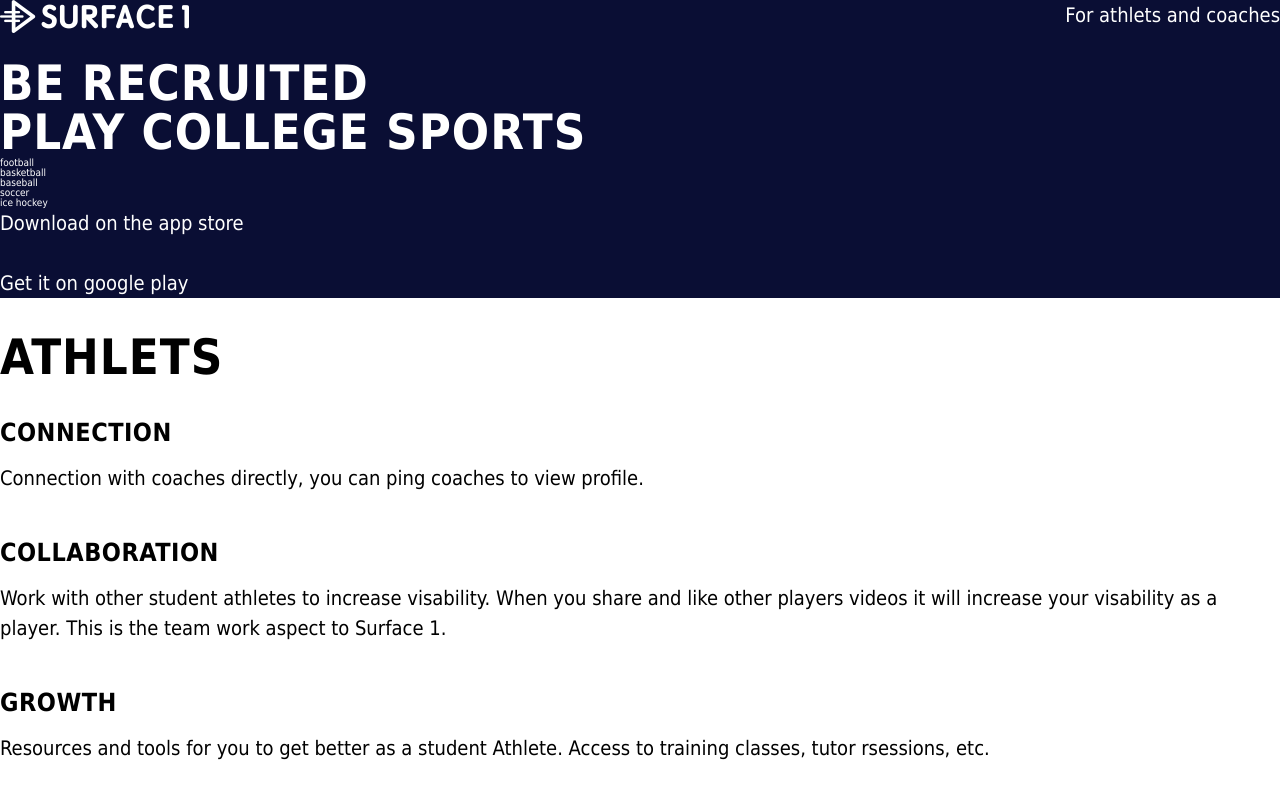
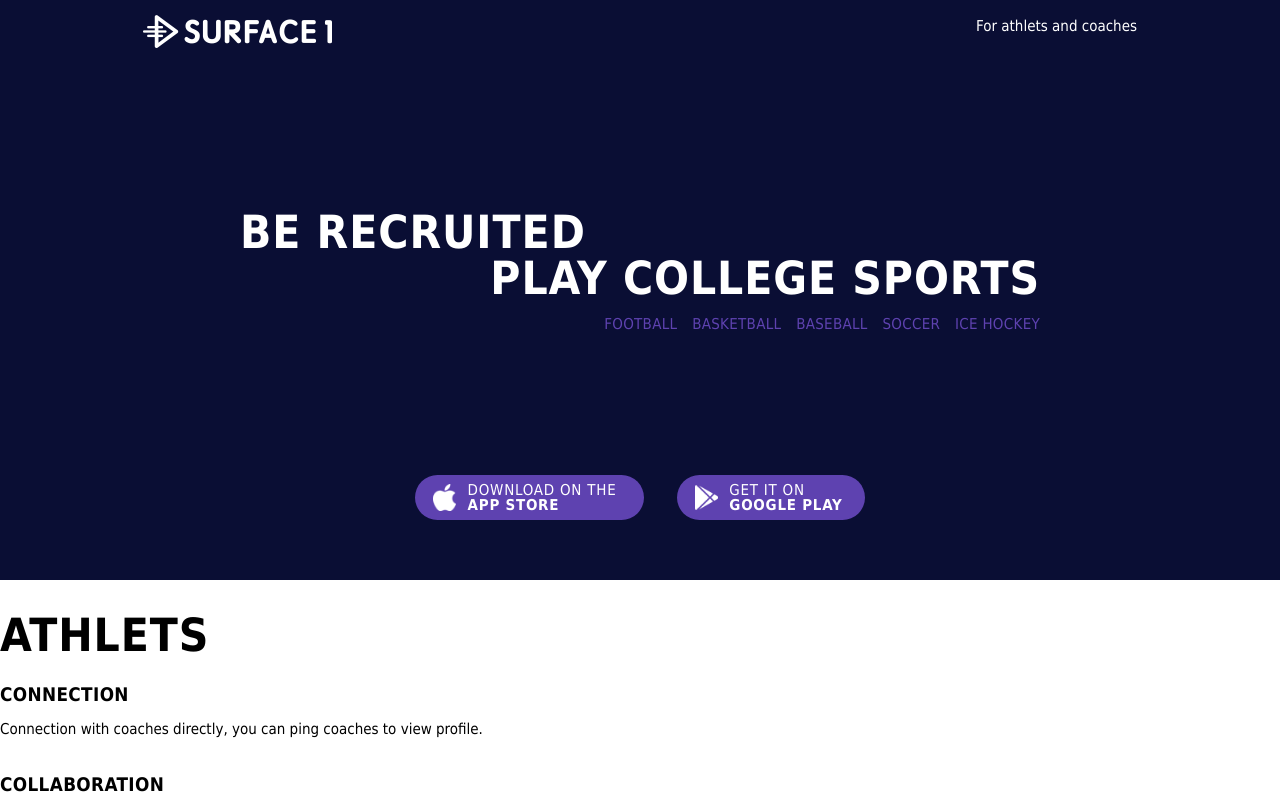
Before and after one commit to bahimy/surface, a website: page src/html/index.html in a window 1280 px wide. Shown: the top 800 px of the page. Drawn offline with nearby package versions, Linux system fonts and the light colour scheme; files that its build step writes are made by us from their sources; files whose address does not match are found by name.

Commit message:
Updates hero section style

```diff
--- a/src/html/index.html
+++ b/src/html/index.html
@@ -10,25 +10,27 @@
 </head>
 
 <body>
-<section>
-  <div class="hero">
+<section class="hero">
+  <div class="hero__container">
     <a href="#" class="hero__brand"><img src="images/brand.png" alt="Brand logo" /></a>
     <p class="hero__motto">For athlets and coaches</p>
     <div class="hero__headers">
-      <h1 class="hero__header">Be recruited</h1>
-      <h1 class="hero__header">Play college sports</h1>
+      <h1 class="hero__header hero__header--left">Be recruited</h1>
+      <h1 class="hero__header hero__header--right">Play college sports</h1>
+      <nav class="navbar">
+        <ul>
+          <li class="navbar__item"><a class="navbar__link" href="#">football</a></li>
+          <li class="navbar__item"><a class="navbar__link" href="#">basketball</a></li>
+          <li class="navbar__item"><a class="navbar__link" href="#">baseball</a></li>
+          <li class="navbar__item"><a class="navbar__link" href="#">soccer</a></li>
+          <li class="navbar__item"><a class="navbar__link" href="#">ice hockey</a></li>
+        </ul>
+      </nav>
     </div>
-    <nav>
-      <ul>
-        <li><a href="#">football</a></li>
-        <li><a href="#">basketball</a></li>
-        <li><a href="#">baseball</a></li>
-        <li><a href="#">soccer</a></li>
-        <li><a href="#">ice hockey</a></li>
-      </ul>
-    </nav>
-    <p><a href="#">Download on the <span>app store</span></a></p>
-    <p><a href="#">Get it on <span>google play</span></a></p>
+    <div class="hero__buttons">
+      <a class="button button--as" href="#">Download on the <span class="button__brand">app store</span></a>
+      <a class="button button--gp" href="#">Get it on <span class="button__brand">google play</span></a>
+    </div>
   </div>
 </section>
 <section>
--- a/src/scss/base/_functions.scss
+++ b/src/scss/base/_functions.scss
@@ -1,5 +1,6 @@
 @function getFontSizes($init) {
   $result: ();
+  $result: append($result, $init * 1.25 * 1.25 * 1.25 * 1.25 * 1.25);
   $result: append($result, $init * 1.25 * 1.25 * 1.25 * 1.25);
   $result: append($result, $init * 1.25 * 1.25 * 1.25);
   $result: append($result, $init * 1.25 * 1.25);
--- a/src/scss/base/_typography.scss
+++ b/src/scss/base/_typography.scss
@@ -14,7 +14,7 @@
 }
 
 h3 {
-  font-size: nth($font-sizes, 4);
+  font-size: nth($font-sizes, 5);
   font-weight: bold;
   line-height: 1.2em;
   margin-top: 1.8em;
@@ -24,7 +24,7 @@
 }
 
 p {
-  font-size: nth($font-sizes, 5);
+  font-size: nth($font-sizes, 6);
   line-height: 1.5em;
   margin-bottom: 1.5em;
 }
--- a/src/scss/base/_variables.scss
+++ b/src/scss/base/_variables.scss
@@ -8,6 +8,7 @@
 $color-white: rgb(255, 255, 255);
 
 $color-brand-dark: $color-blue;
+$color-brand-light: $color-purple;
 $color-canvas: $color-white;
 
 
@@ -18,6 +19,6 @@
 $font-serif: georgia, serif;
 
 // Basic font size
-$font-paragraph: 2em;
+$font-paragraph: 1.5em;
 
 $font-sizes: getFontSizes($font-paragraph);
--- /dev/null
+++ b/src/scss/blocks/_button.scss
@@ -0,0 +1,28 @@
+.button {
+  display: inline-block;
+  font-size: nth($font-sizes, 6);
+  text-align: left;
+  line-height: 1em;
+  padding: .5em 1.5em .5em 3.5em;
+  border-radius: 1.5em;
+  background-color: $color-brand-light;
+  text-transform: uppercase;
+  letter-spacing: .05em;
+}
+
+.button__brand {
+  font-weight: bold;
+
+  &:before {
+    content: "\A";
+    white-space: pre;
+  }
+}
+
+.button--as {
+  background: $color-brand-light url('../images/astore.png') no-repeat 1.2em center/1.5em;
+}
+
+.button--gp {
+  background: $color-brand-light url('../images/gplay.png') no-repeat 1.2em center/1.5em;
+}
--- a/src/scss/blocks/_hero.scss
+++ b/src/scss/blocks/_hero.scss
@@ -8,6 +8,13 @@
   background-color: $color-brand-dark;
 }
 
+.hero__container {
+  max-width: 1024px;
+  margin: 0 auto;
+  padding: 1.5em;
+  text-align: center;
+}
+
 .hero__brand {
   float: left;
 }
@@ -16,13 +23,28 @@
   text-align: right;
 }
 
+.hero__headers {
+  max-width: 800px;
+  margin: 0 auto;
+  padding: 14em 0;
+}
+
 .hero__header {
   line-height: 1em;
   margin: 0;
 }
 
 .hero__header--left {
+  margin-top: 0.228752814em;
+  text-align: left;
 }
 
 .hero__header--right {
+  margin-bottom: 0.228752814em;
+  text-align: right;
 }
+
+.hero__buttons {
+  letter-spacing: 3em;
+  margin-bottom: 4.5em;
+}
--- /dev/null
+++ b/src/scss/blocks/_navbar.scss
@@ -0,0 +1,19 @@
+.navbar {
+  font-size: nth($font-sizes, 6);
+  text-align: right;
+  color: $color-brand-light;
+  overflow: hidden;
+  margin-right: -.35em;
+}
+
+.navbar__item {
+  display: inline;
+}
+
+.navbar__link {
+  display: inline-block;
+  padding: 0 .35em;
+  line-height: 1.5em;
+  text-transform: uppercase;
+  letter-spacing: .02em;
+}
--- a/src/scss/index.scss
+++ b/src/scss/index.scss
@@ -3,4 +3,6 @@
         "./base/_variables.scss",
         "./base/_common.scss",
         "./base/_typography.scss",
-        "./blocks/_hero.scss";
+        "./blocks/_hero.scss",
+        "./blocks/_navbar.scss",
+        "./blocks/_button.scss";
```
Also changed, not shown: build/css/index.css, build/images/astore.png (added), build/images/gplay.png (added), build/index.html, src/images/astore.png (added), src/images/gplay.png (added).
